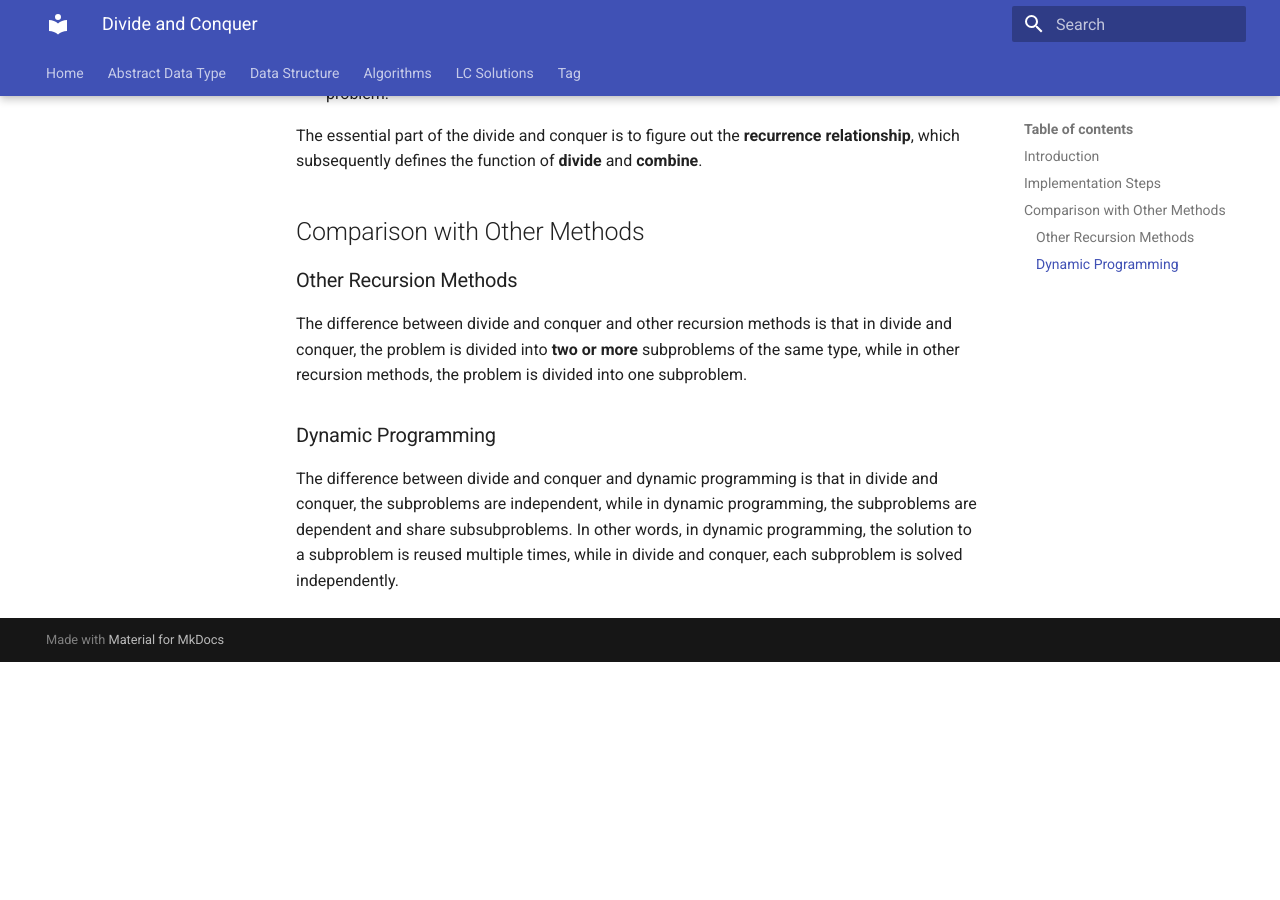
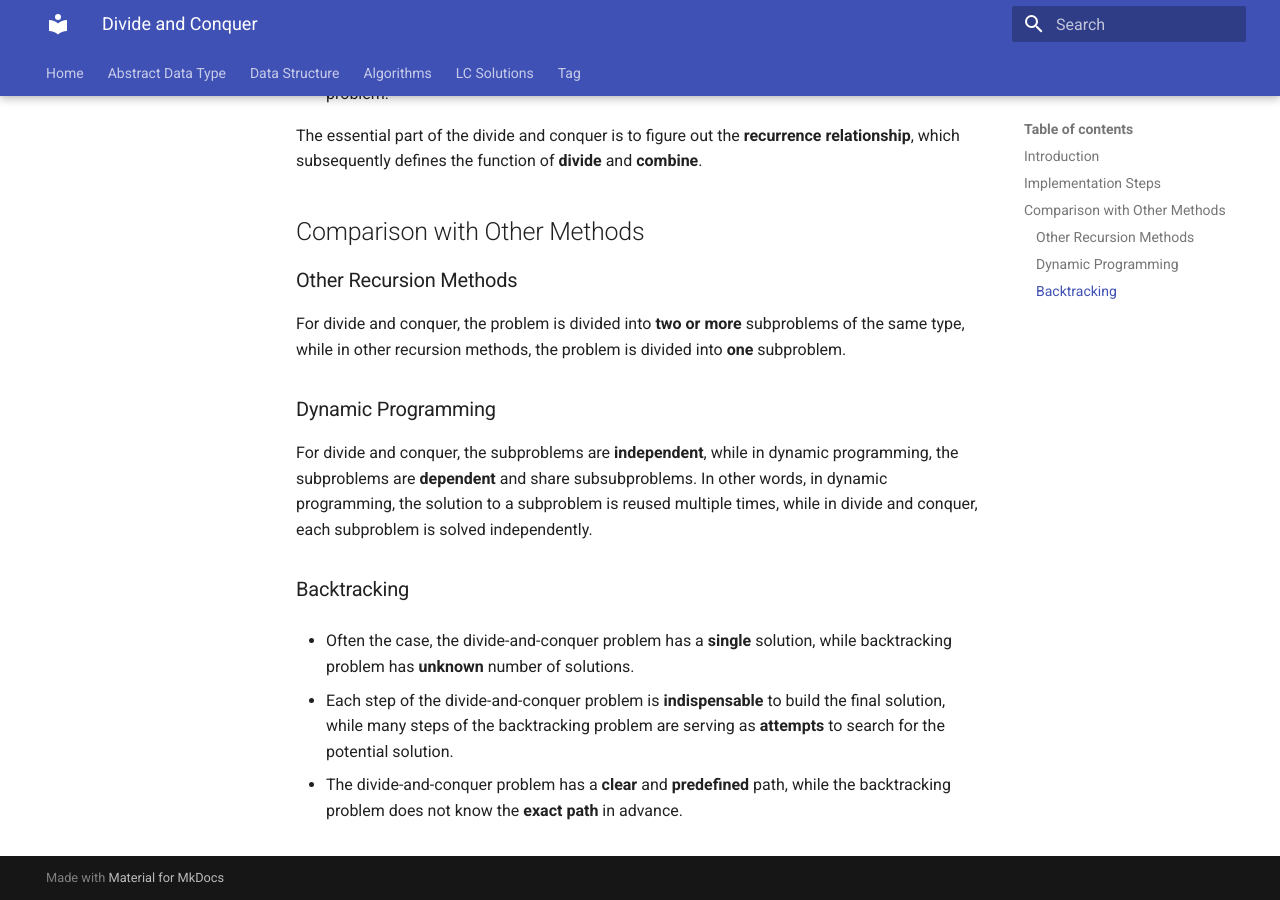
Before and after one commit to RogerLuo-Code/coding-practice, an MkDocs documentation site: the page built from docs/algorithms/divide-and-conquer.md, in a window 1280 px wide and 900 px high, scrolled down 602 px. Built offline with MkDocs 1.6.1 and Material for MkDocs 9.7.7, drawn with Linux system fonts in a browser that asks for light colours; before the commit the page ends 1264 px from its top, so only the background shows below that.

Commit message:
Update notes for divide and conquer

```diff
--- a/docs/algorithms/divide-and-conquer.md
+++ b/docs/algorithms/divide-and-conquer.md
@@ -26,14 +26,24 @@ The essential part of the divide and conquer is to figure out the
 
 ### Other Recursion Methods
 
-The difference between divide and conquer and other recursion methods is that in divide and
-conquer, the problem is divided into **two or more** subproblems of the same type,
-while in other recursion methods, the problem is divided into one subproblem.
+For divide and conquer, the problem is divided into **two or more** subproblems of the
+same type, while in other recursion methods, the problem is divided into **one** subproblem.
 
 ### Dynamic Programming
 
-The difference between divide and conquer and dynamic programming is that in divide and
-conquer, the subproblems are independent, while in dynamic programming, the subproblems
-are dependent and share subsubproblems. In other words, in dynamic programming, the
-solution to a subproblem is reused multiple times, while in divide and conquer, each
-subproblem is solved independently.
+For divide and conquer, the subproblems are **independent**, while in
+dynamic programming, the subproblems are **dependent** and share subsubproblems.
+In other words, in dynamic programming, the solution to a subproblem is reused multiple
+times, while in divide and conquer, each subproblem is solved independently.
+
+### Backtracking
+
+- Often the case, the divide-and-conquer problem has a **single** solution, while
+backtracking problem has **unknown** number of solutions.
+
+- Each step of the divide-and-conquer problem is **indispensable** to build the final
+solution, while many steps of the backtracking problem are serving as **attempts** to
+search for the potential solution.
+
+- The divide-and-conquer problem has a **clear** and **predefined** path, while the
+backtracking problem does not know the **exact path** in advance.
```
